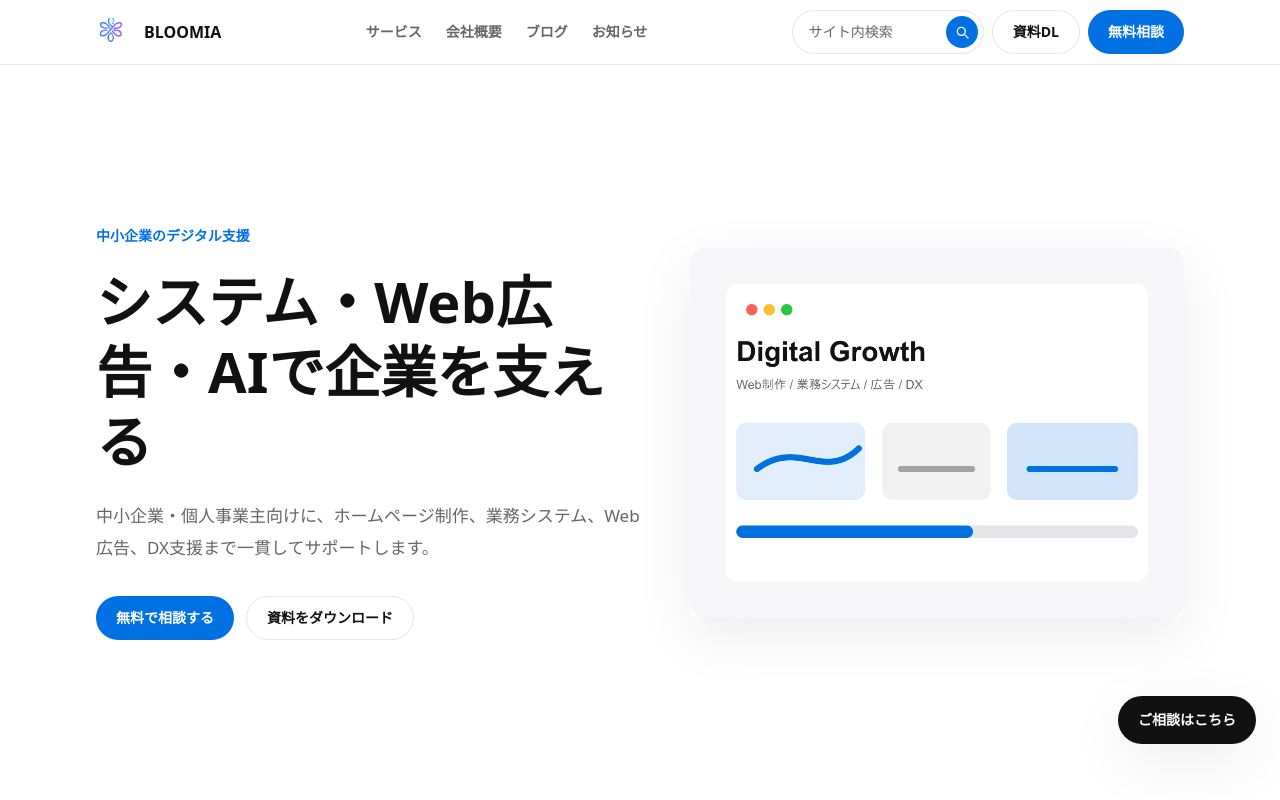
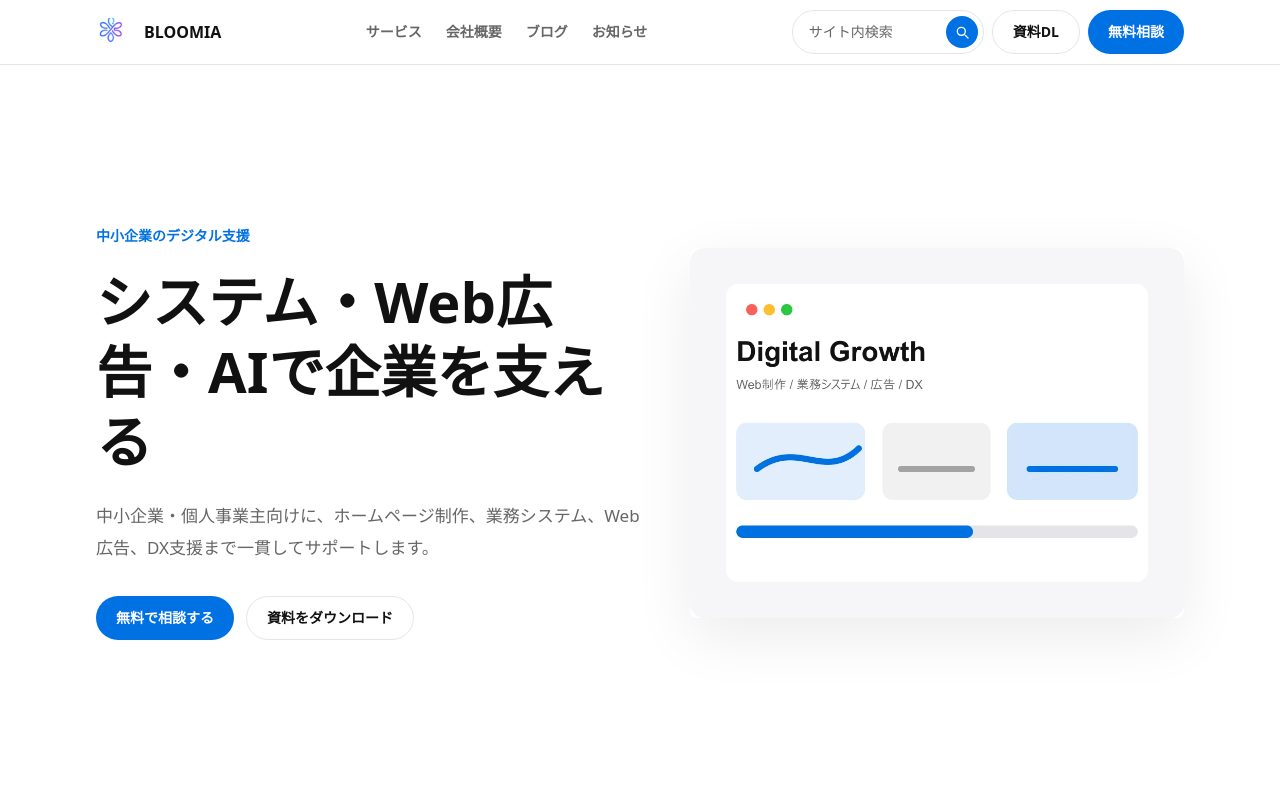
Before and after one commit to iwamitsuco/officialSite, a Next.js app: page / in a window 1280 px wide. Shown: the top 800 px of the page. Built offline with nearby package versions, Linux system fonts and the light colour scheme.

Commit message:
Hide chat widget

```diff
--- a/app/layout.tsx
+++ b/app/layout.tsx
@@ -3,7 +3,6 @@ import { Suspense } from "react";
 import "./globals.css";
 import { Footer } from "@/components/layout/Footer";
 import { Header } from "@/components/layout/Header";
-import { ChatWidget } from "@/components/layout/ChatWidget";
 import { siteConfig } from "@/lib/site-config";
 
 export const metadata: Metadata = {
@@ -33,7 +32,6 @@ export default function RootLayout({ children }: Readonly<{ children: React.Reac
         </Suspense>
         <main>{children}</main>
         <Footer />
-        <ChatWidget />
       </body>
     </html>
   );
```
